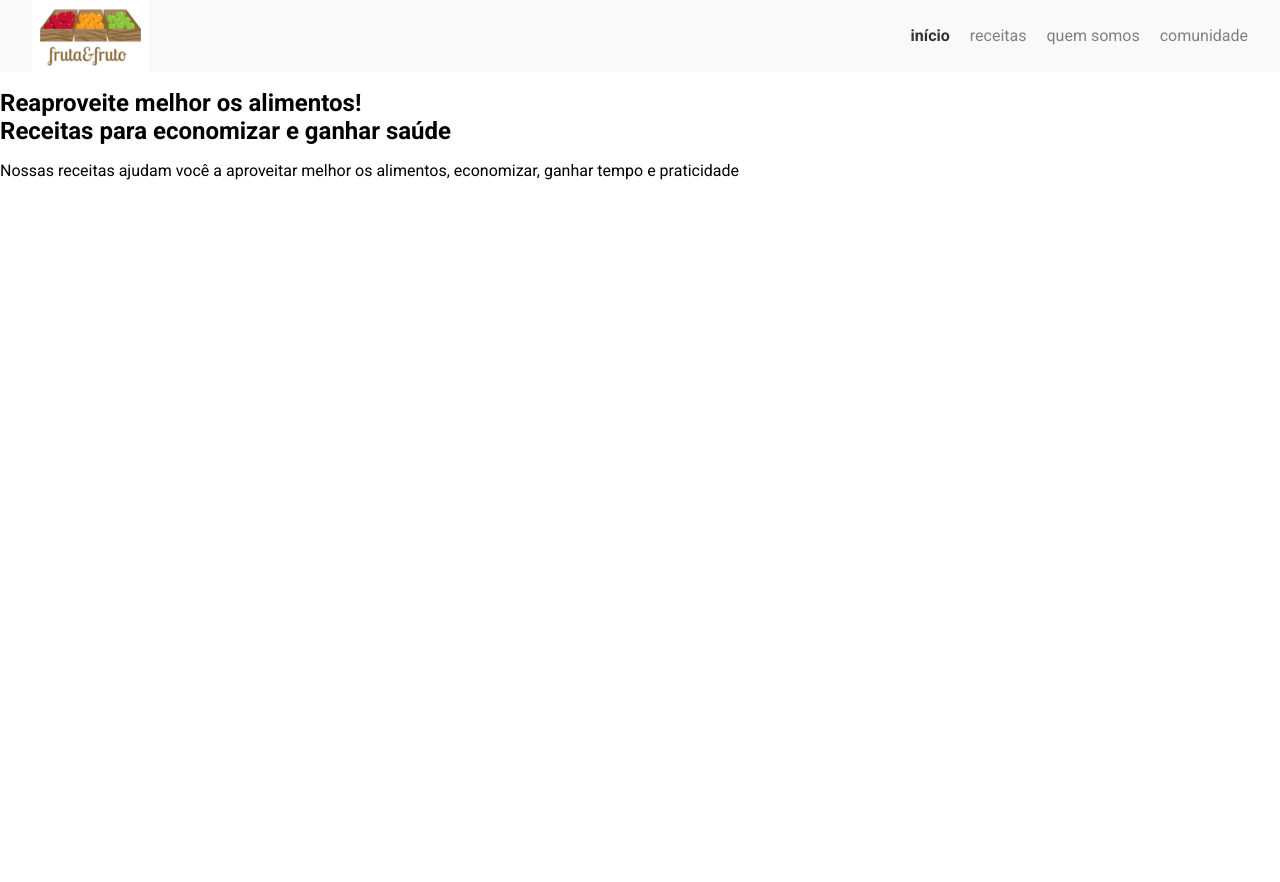
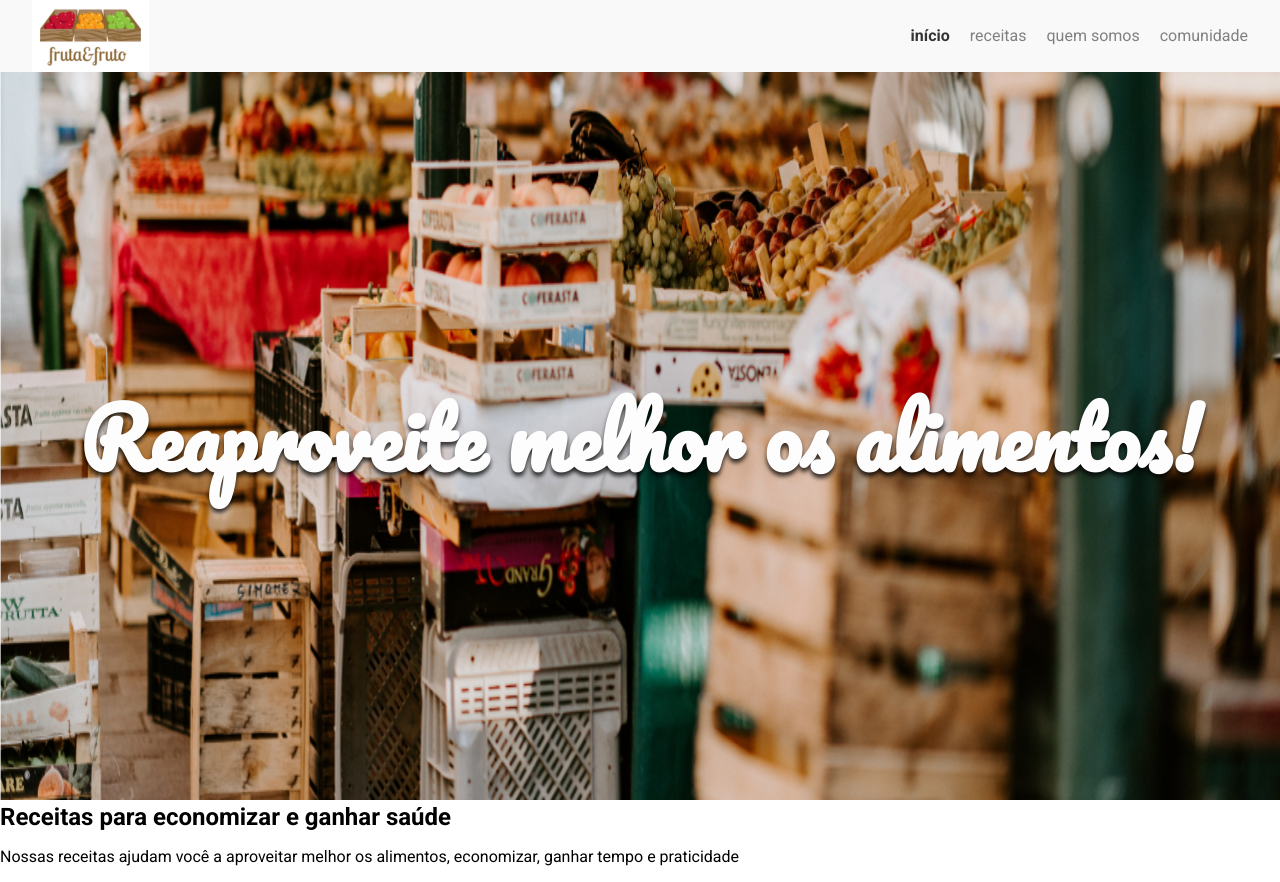
Before and after one commit to grbalmeida/curso-arquitetura-css-alura, a plain HTML site: page index.html in a window 1280 px wide. Before the commit the page ends 800 px from the top, so only its background shows below. Drawn offline with Linux system fonts and the light colour scheme.

Commit message:
Estilizando o banner

```diff
--- /dev/null
+++ b/assets/css/banner/banner-imagem.css
@@ -0,0 +1,4 @@
+.banner__imagem {
+    height: calc(100vh - 72px);
+    width: 100%;
+}
--- /dev/null
+++ b/assets/css/banner/banner-titulo.css
@@ -0,0 +1,12 @@
+.banner__titulo {
+    color: #fdfdfd;
+    font-family: Pacifico, cursive;
+    font-size: 5.0625rem;
+    position: absolute;
+    left: 50%;
+    text-shadow: 0 4px 4px rgba(0, 0, 0, 0.75);
+    top: 50%;
+    text-align: center;
+    transform: translate(-50%, -50%);
+    width: 100%;
+}
--- /dev/null
+++ b/assets/css/banner/banner.css
@@ -0,0 +1,3 @@
+.banner {
+    position: relative;
+}
--- a/index.html
+++ b/index.html
@@ -12,6 +12,9 @@
         <link href="./assets/css/menu/menu-lista.css" rel="stylesheet" />
         <link href="./assets/css/menu/menu-item.css" rel="stylesheet" />
         <link href="./assets/css/menu/menu-link.css" rel="stylesheet" />
+        <link href="./assets/css/banner/banner.css" rel="stylesheet" />
+        <link href="./assets/css/banner/banner-imagem.css" rel="stylesheet" />
+        <link href="./assets/css/banner/banner-titulo.css" rel="stylesheet" />
     </head>
     <body>
         <header class="cabecalho">
@@ -34,7 +37,7 @@
             </nav>
         </header>
         <section class="banner">
-            <img class="banner__imagem" alt="" src="" />
+            <img class="banner__imagem" alt="" src="./assets/img/banner.jpg" />
             <h2 class="banner__titulo">Reaproveite melhor os alimentos!</h2>
         </section>
         <section class="sobre">
```
